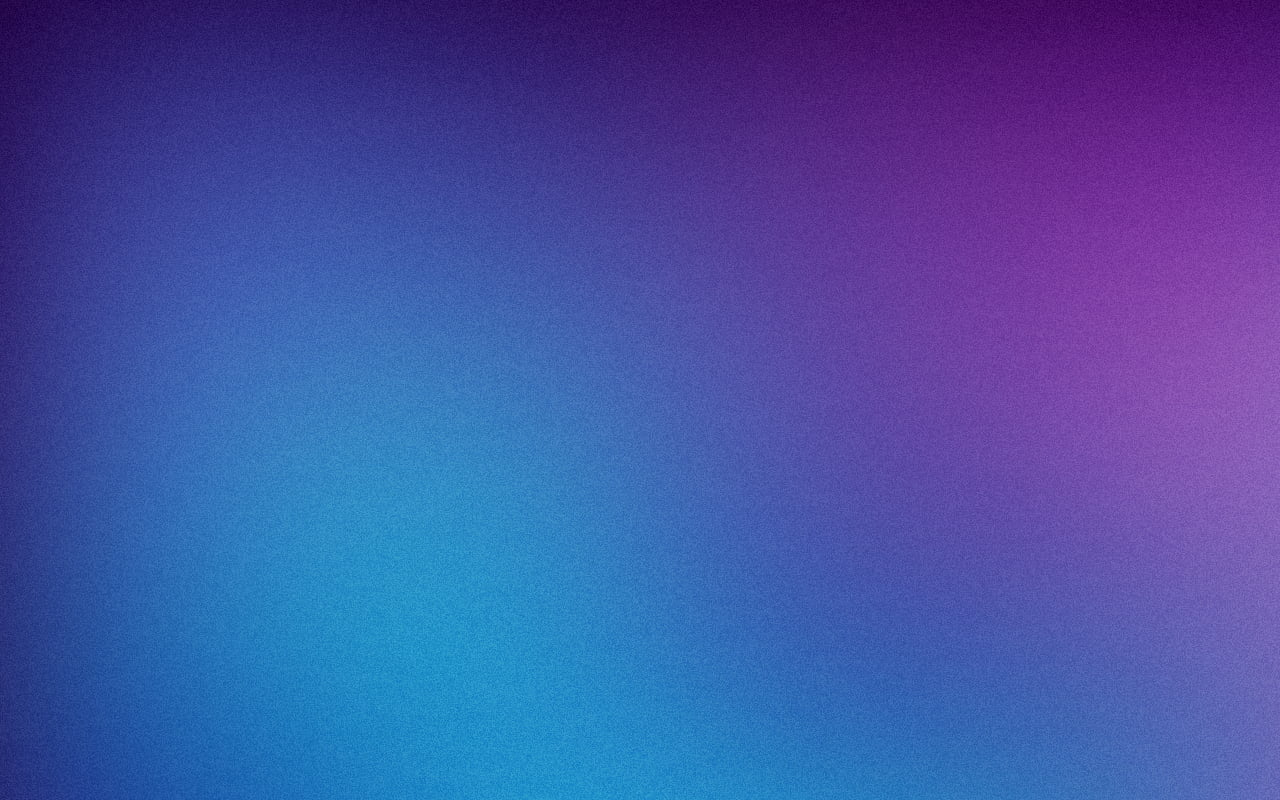
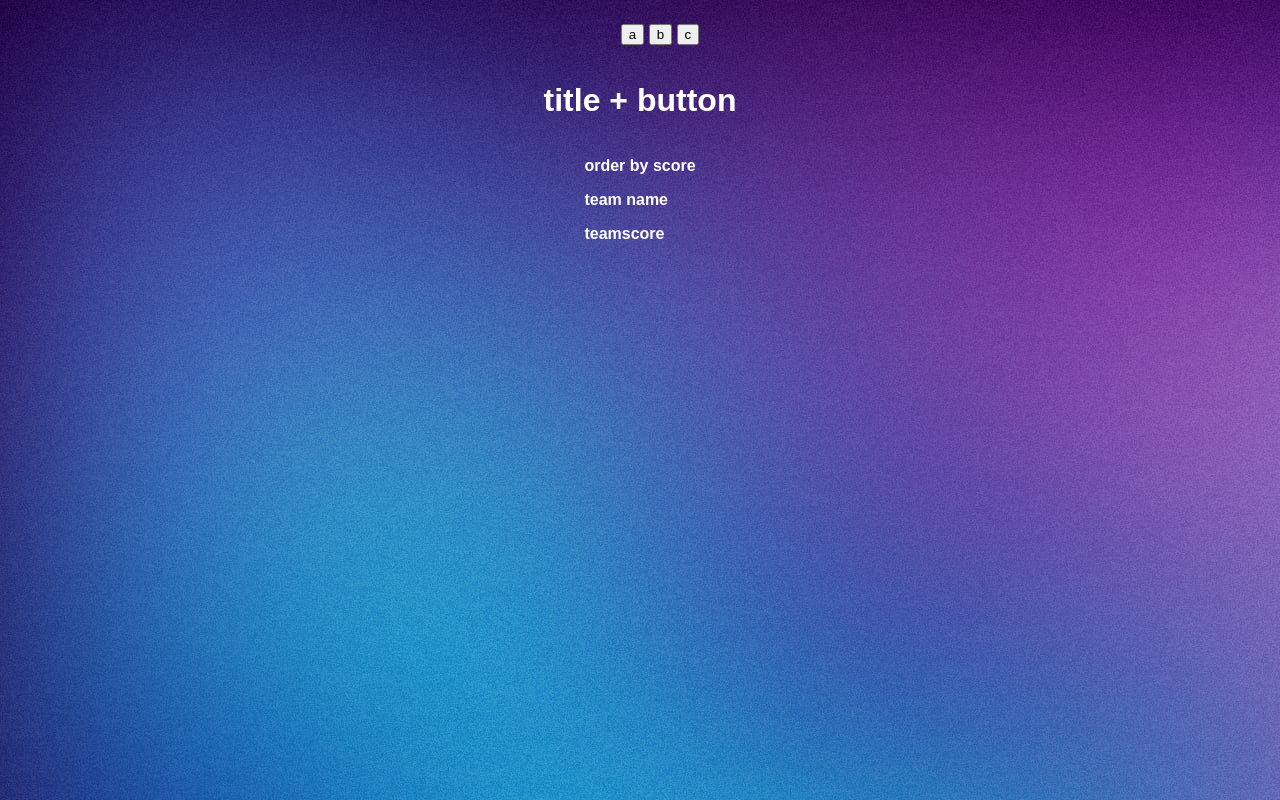
Before and after one commit to AkagiMT/leaderboard, a plain HTML site: page page.html in a window 1280 px wide. Drawn offline with Linux system fonts and the light colour scheme.

Commit message:
0.01
adding idea

```diff
--- a/page.html
+++ b/page.html
@@ -8,10 +8,45 @@
 </head>
 </head>
 <body>
+    <!--
+        gaols:
+        menu button to change from normal to editorial screen
+        menu element text should be changeable
+
+        adding, deleting, editing teams with json
+        editing team data by pressing on line of team
+
+        changable size for the container
+        on editorial menu next to score extra field for score which on press (one button for all teams)
+        score history with change score (array per team element)
+        dynamic leaderboard (get json, order, recreate table with num on idx)
+
+        add ability for grid view
 
 
+    -->
+
+    <menu> <!-- style="display: none;" once finished will appear on click of h1-->
+        <button>a</button>
+        <button>b</button>
+        <button>c</button>
+    </menu>
+
+    <!-- title+ button the goal is to make the page one empty thing with hidden options -->
+    <h1>title + button</h1>
+
+    <div id="container">
+
+        <div class="team">
+            <p class="teamPosition">order by score</p>
+            <div class="team info">
+                <p class="name">team name</p>
+                <p class="score">teamscore</p>
+            </div>
+        </div>
 
 
+    </div>
 
     <script src="logic.js"></script>
 </body>
--- a/style.css
+++ b/style.css
@@ -4,3 +4,12 @@ html{
   font-family:sans-serif;
   color: white;
 }
+
+
+
+body{
+  display: flex;
+  justify-content: center;
+  flex-direction: column;
+  align-items: center;
+}
```
